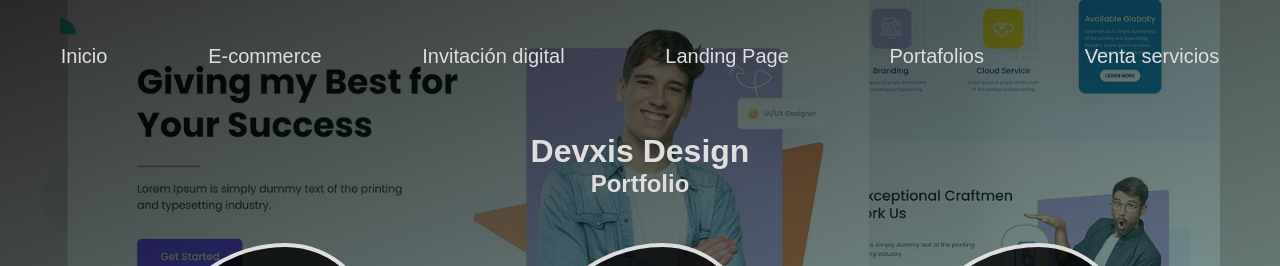
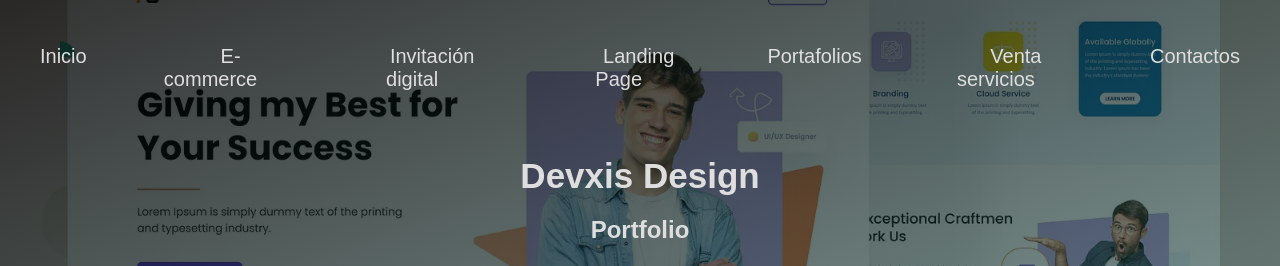
Before and after one commit to alexisrr11/DevxisDesign, a plain HTML site: page portfolios.html in a window 1280 px wide. Shown: the top 266 px of the page. Drawn offline with nearby package versions, Linux system fonts and the light colour scheme.

Commit message:
Update portfolios.html

```diff
--- a/portfolios.html
+++ b/portfolios.html
@@ -19,10 +19,11 @@
                 <li><a href="LandingPages.html">Landing Page</a></li>
                 <li><a href="portfolios.html">Portafolios</a></li>
                 <li><a href="ventaServicios.html">Venta servicios</a></li>
+                <li><a href="#contactos">Contactos</a></li>
             </ul>
         </nav>
         <div class="header-txt">
-            <h1>Devxis Design</h1>
+            <a href="index.html"><h1>Devxis Design</h1></a>
             <h2>Portfolio</h2>
         </div>
         <aside class="asidebar">
@@ -56,7 +57,7 @@
         </div>
     </main>
     <footer class="footer">
-        <h4>Contactos</h4>
+        <h4 id="contactos">Contactos</h4>
         <div class="footer-socialreds">
             <a href="mailto:alexis.r4995@gmail.com"><i class='bx bxl-gmail'></i> Gmail</a>
             <a href="https://api.whatsapp.com/send?phone=541137659081&text=%C2%A1Hola%2C%20estoy%20interesado%2Fa%21"><i class='bx bx-chat'></i></a>
```
